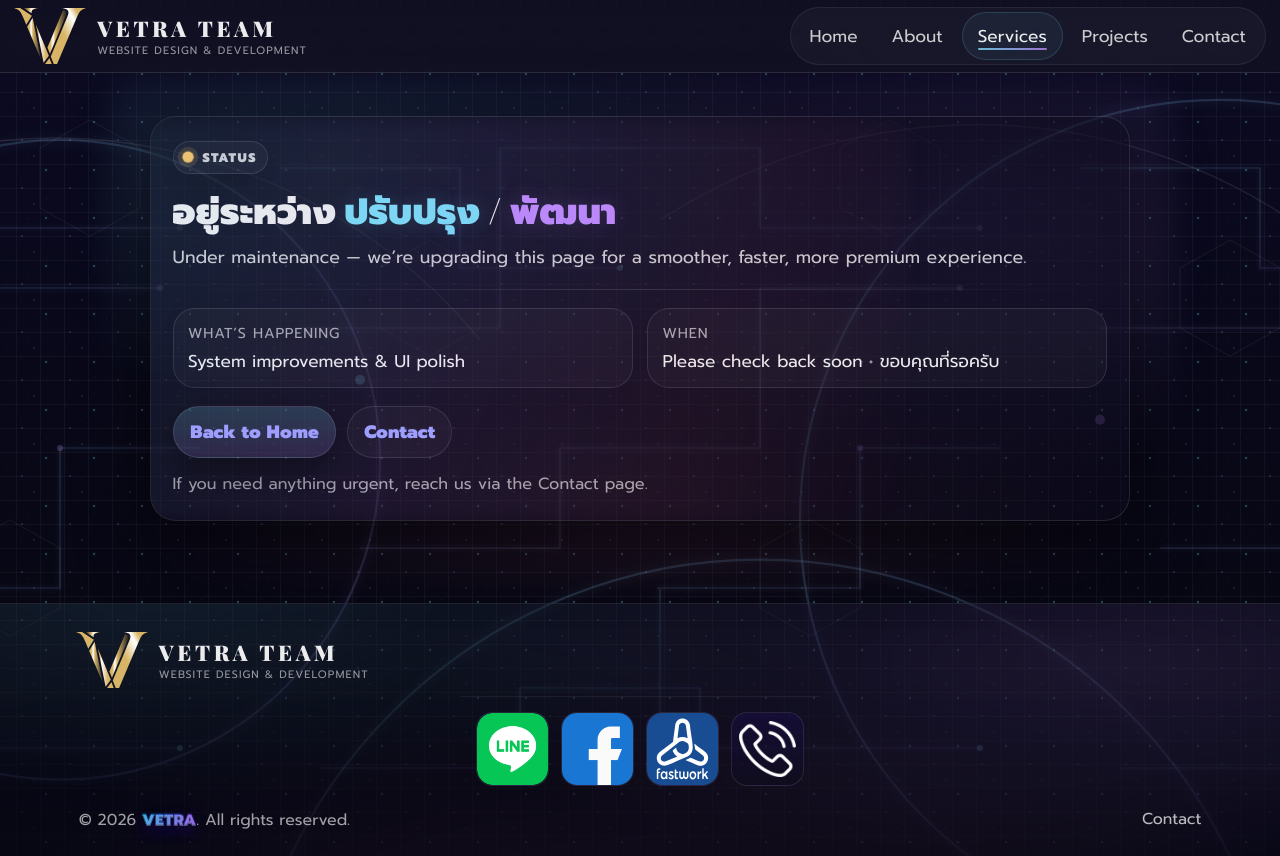
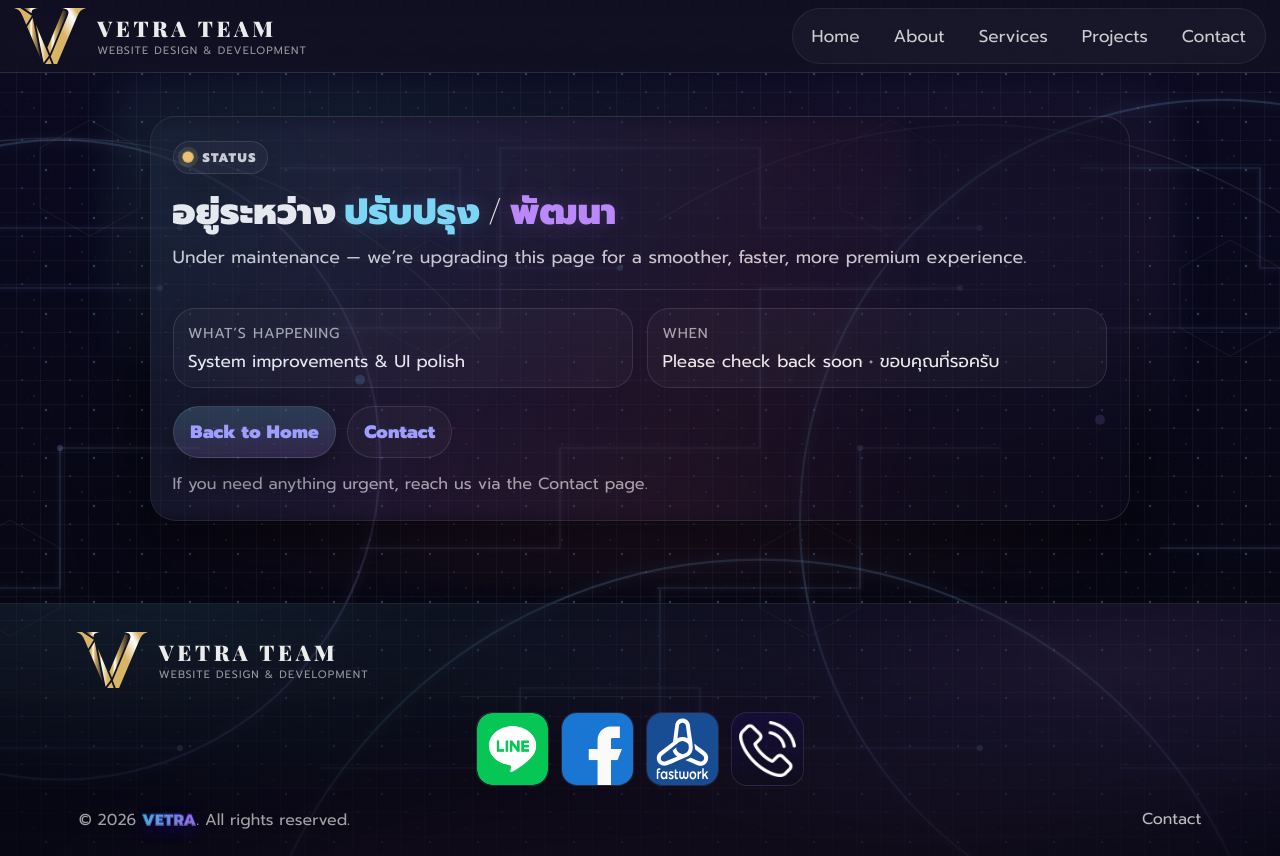
Before and after one commit to P-mm02/vetra-team, a Next.js app: page /maintenance in a window 1280 px wide. Built offline with nearby package versions, Linux system fonts and the light colour scheme; no server answers.

Commit message:
update nav

```diff
--- a/src/components/nav/nav.tsx
+++ b/src/components/nav/nav.tsx
@@ -13,7 +13,7 @@ type NavItem = { label: string; href: string }
 const NAV_ITEMS: NavItem[] = [
   { label: 'Home', href: '/' },
   { label: 'About', href: '/about' },
-  { label: 'Services', href: '/maintenance' },
+  { label: 'Services', href: '/services' },
   { label: 'Projects', href: '/projects' },
   { label: 'Contact', href: '/contact' },
 ]
```
